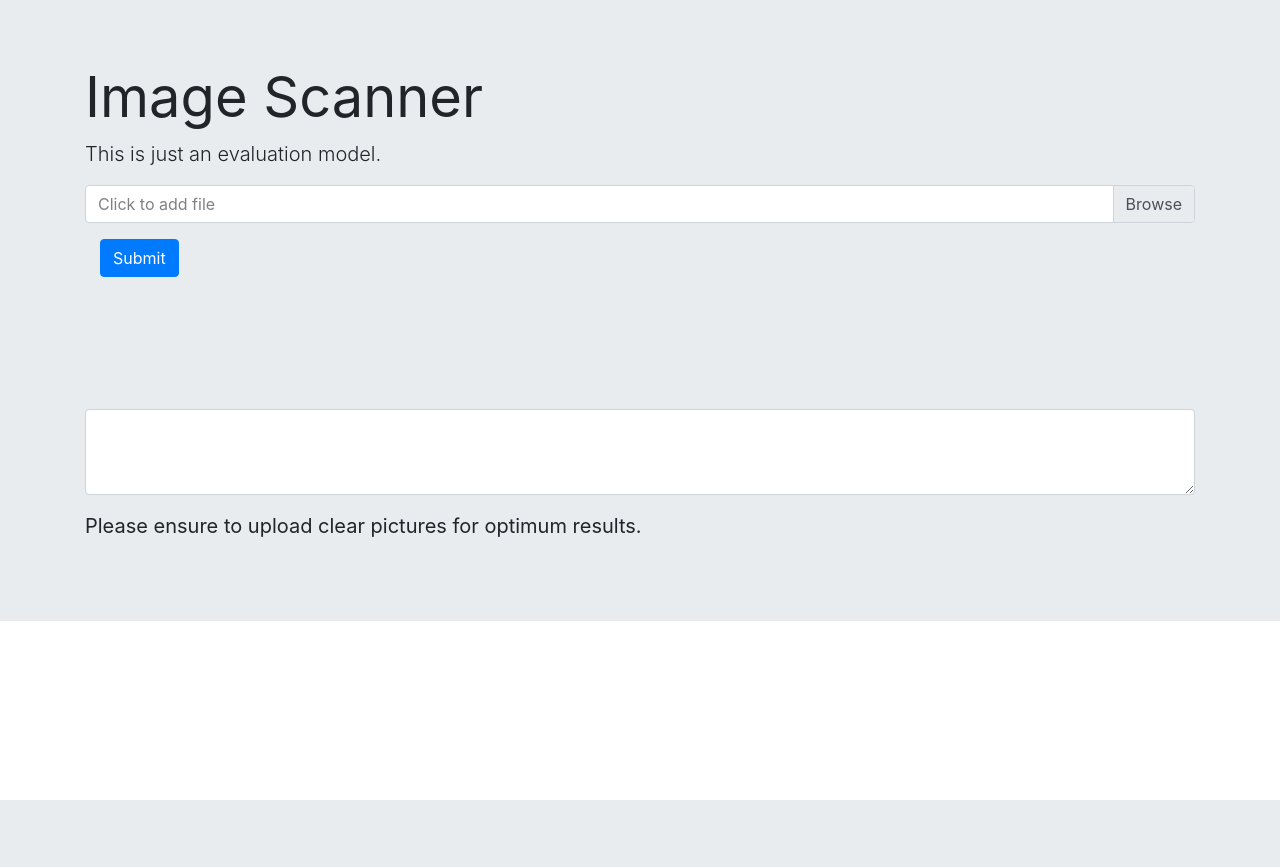
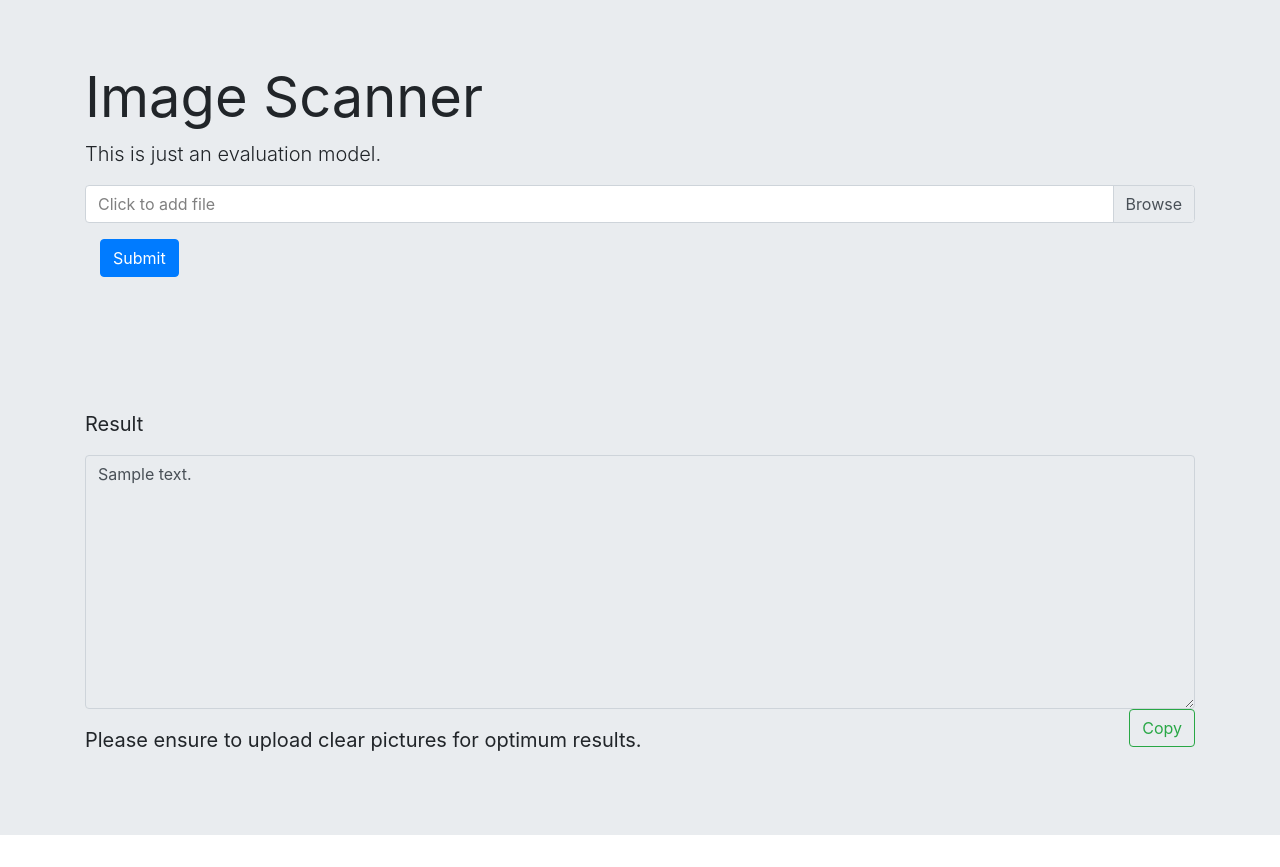
Before and after one commit to Adminixtrator/Init, a Django app: template ims/imscan/templates/index.html in a window 1280 px wide. Before the commit the page ends 800 px from the top, so only its background shows below. Run offline with Django 3.2, Linux system fonts and the light colour scheme; the template is opened without the code that fills it: most values are stand-ins (such as "Sample title", 1, 10 or a date in 2020); some libraries are stand-ins or nearby versions.

Commit message:
Establishing communication

```diff
--- a/ims/imscan/templates/index.html
+++ b/ims/imscan/templates/index.html
@@ -39,7 +39,9 @@
         <div class="container">
             {% if extracted_text %}
             <div class="form-group">
-              <textarea class="form-control" id="exampleFormControlTextarea1" rows="3"></textarea>
+                <p class="lead"><b>Result</b></p>
+              <textarea class="form-control" id="exampleFormControlTextarea1" rows="10" style="background-color: transparent;">{{ extracted_text }}</textarea>
+              <button onclick="ccT()" type="button" class="btn btn-outline-success" style="float: right;">Copy</button>
             </div>
             {% endif %}
           <p class="lead"><b>Please ensure to upload clear pictures for optimum results.</b></p>
@@ -61,6 +63,20 @@
         infoArea.textContent =  fileName;
 }
 
+
+    function ccT() {
+
+        var copyText = document.getElementById("exampleFormControlTextarea1");
+
+        copyText.select();
+        copyText.setSelectionRange(0, 99999);
+
+        document.execCommand("copy");
+
+        alert("Copied");
+}
+
+
     </script>
 
     <script src="https://code.jquery.com/jquery-3.4.1.slim.min.js" integrity="sha384-J6qa4849blE2+poT4WnyKhv5vZF5SrPo0iEjwBvKU7imGFAV0wwj1yYfoRSJoZ+n" crossorigin="anonymous"></script>
--- /dev/null
+++ b/ims/requirements.txt
@@ -0,0 +1,4 @@
+django
+pillow
+pytesseract
+requests
```
Also changed, not shown: ims/imscan/views.py (+22 -0 lines).
